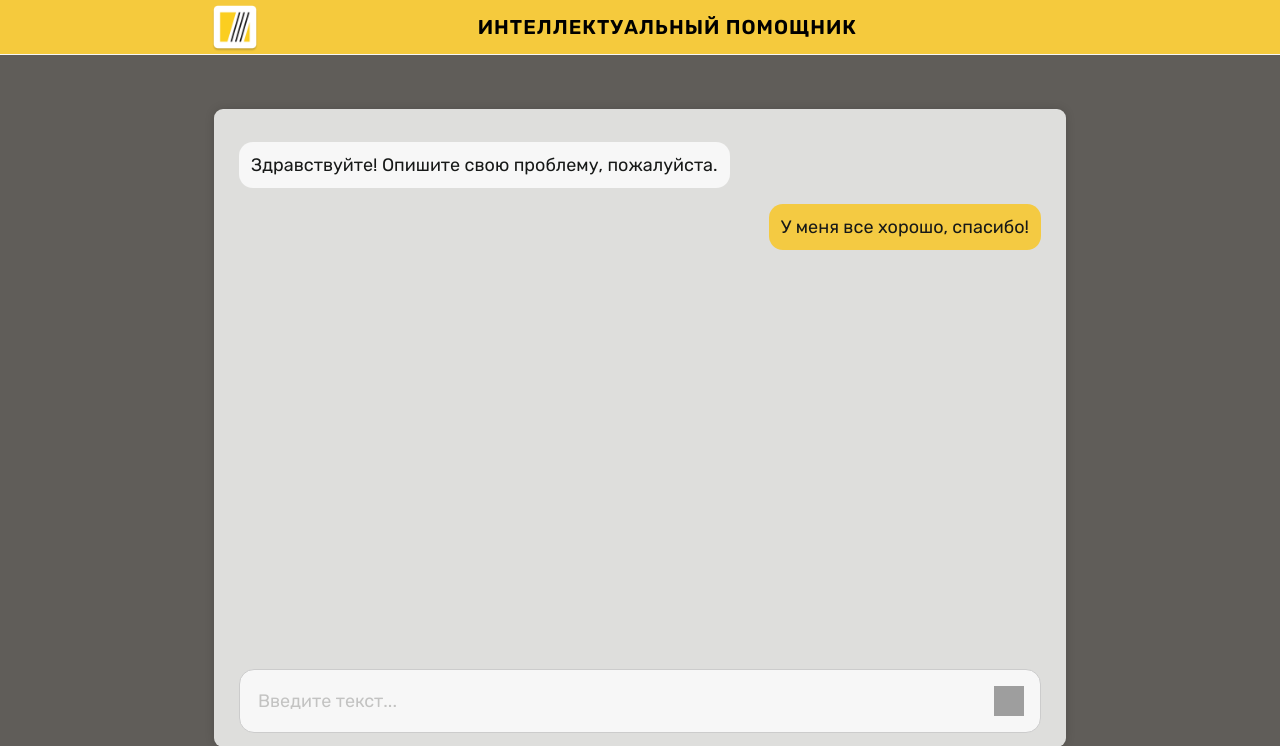
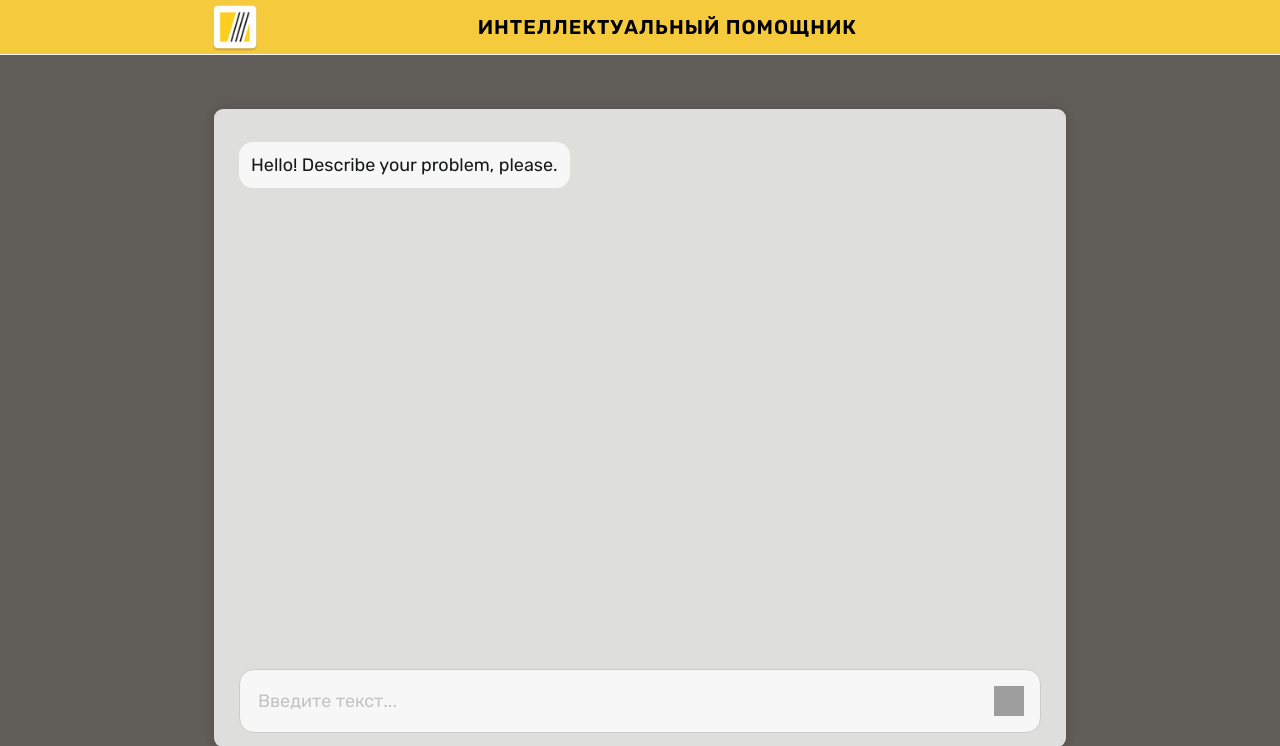
Before and after one commit to Danila2605/Hakaton, a Flask app: page / in a window 1280 px wide. Shown: the top 746 px of the page. Run offline with Flask 3, Linux system fonts and the light colour scheme; parts of the project's set-up code (start-up, migrations or seed data) failed here and were passed over; some web fonts are replaced; grey boxes are pictures that could not be loaded.

Commit message:
interface 1.1

```diff
--- a/static/script.js
+++ b/static/script.js
@@ -25,6 +25,7 @@ function sendMessage() {
             responseMessage.className = 'message'; // Можно добавить класс для стилизации
             responseMessage.textContent = data.answer[1]; // Получаем ответ
             messagesContainer.appendChild(responseMessage); // Добавляем ответное сообщение
+            messagesContainer.scrollTop = messagesContainer.scrollHeight; // Прокрутка вниз
         });
 
         messagesContainer.appendChild(newMessage);
--- a/templates/index.html
+++ b/templates/index.html
@@ -22,9 +22,8 @@
     <div class="chat-container">
         <div class="messages" id="messages">
             <div class="message">
-                Здравствуйте! Опишите свою проблему, пожалуйста.
+                Hello! Describe your problem, please.
             </div>
-            <div class="message user">У меня все хорошо, спасибо!</div>
         </div>
         <div id="input-container">
             <input type="text" id="message-input" placeholder="Введите текст..." autofocus>
```
